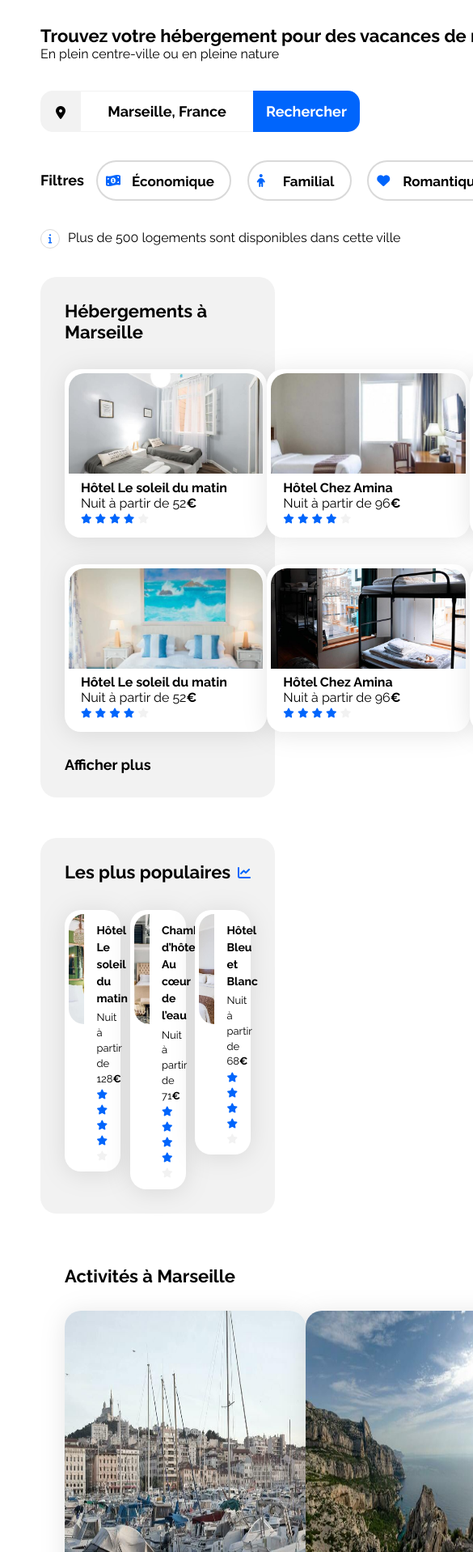
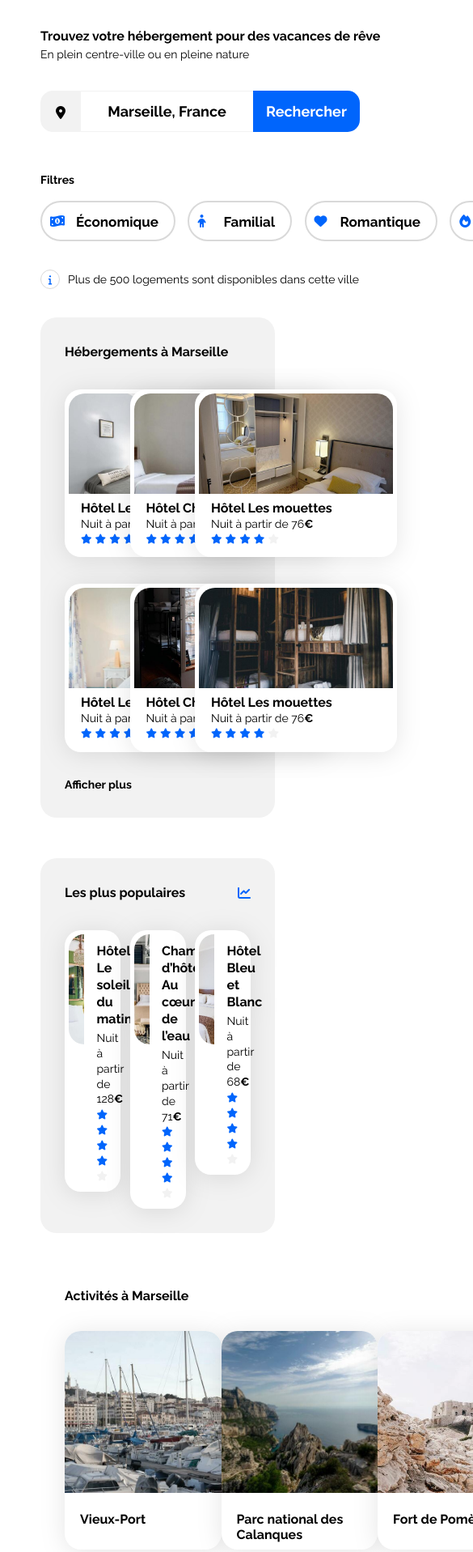
Before and after one commit to rxses-x/Openclassroom---COURSES, a plain HTML site: page CADET_SEBASTIEN_3_BOOKIE_030724/index.html in a window 390 px wide. Shown: the part 83-2000 px from the top of the page at 81% size, 585 px wide, since content can reach past the window. Drawn offline with Linux system fonts and the light colour scheme.

Commit message:
feat(p3): tablet integration

```diff
--- a/CADET_SEBASTIEN_3_BOOKIE_030724/css/style.css
+++ b/CADET_SEBASTIEN_3_BOOKIE_030724/css/style.css
@@ -68,6 +68,7 @@ header nav ul {
 }
 
 header a:hover {
+    color: var(--main-color);
     padding-top: 14px;
     border-top: var(--main-color) 2px solid;
 }
@@ -107,7 +108,7 @@ footer section {
     filter: drop-shadow(0px 3px 15px rgba(0, 0, 0, 0.1));
 }
 
-.card img {
+.card img, .activities-card img {
     object-fit: cover;
 }
 
@@ -128,8 +129,6 @@ footer section {
     display: flex;
     flex-direction: column;
     align-items: flex-start;
-    gap: 35px;
-    margin-bottom: 35px;
 }
 
 /****** Search bar ***********/
@@ -137,9 +136,9 @@ footer section {
     margin: 0;
     padding: 0;
     width: 377px;
-    flex-direction: row;
     margin-top: 35px;
     margin-bottom: 35px;
+    flex-direction: row;
 }
 
 .search-bar form {
@@ -175,6 +174,7 @@ footer section {
     background-color: var(--main-color);
     padding: 15px 16px 15px 16px;
     border-radius: 0px 15px 15px 0px;
+    cursor: pointer;
 }
 
 .search-bar input::placeholder {
@@ -187,20 +187,12 @@ footer section {
 
 /****** Search filter ***********/
 
-.search-filter-container {
-    padding: 0;
-    margin: 0;
-    display: flex;
-    flex-direction: row;
-    width: 750px;
-    height: 50px;
-    align-items: center;
-
+.search-bar, .search-filter-container {
+    /* margin-top: 35px; */
+    /* margin-bottom: 35px; */
 }
 
 .filter-buttons {
-    width: 100%;
-    height: 100%;
     display: flex;
     flex-direction: row;
     justify-content: space-between;
@@ -208,11 +200,7 @@ footer section {
 }
 
 .filter-buttons h3 {
-    font-size: 18px;
-    font-weight: 700;
-    line-height: 21.13px;
     text-align: center;
-
     display: flex;
     flex-direction: row;
     padding-top: 14.5px;
@@ -220,6 +208,7 @@ footer section {
 }
 
 .filter-buttons section {
+    height: 50px;
     display: flex;
     flex-direction: row;
     justify-content: space-between;
@@ -233,6 +222,7 @@ footer section {
     display: flex;
     flex-direction: row;
     justify-content: space-between;
+    gap: inherit;
 }
 
 .filter-button section {
@@ -261,9 +251,10 @@ footer section {
 .search-container-information {
     display: flex;
     flex-direction: row;
-    padding: 0;
-
+    /* padding: 0; */
     margin-top: 35px;
+    /* border: 2px dotted; */
+    /* margin-bottom: 35px; */
 }
 
 .information-content {
@@ -303,6 +294,7 @@ footer section {
 }
 
 .hebergements-cards {
+    width: 100%;
     display: flex;
     justify-content: space-between;
 }
@@ -317,7 +309,6 @@ footer section {
     display: flex;
     flex-direction: column;
     margin-top: 33px;
-    /* margin-bottom: 33px; */
 }
 
 .hebergements-cards img {
@@ -392,6 +383,8 @@ footer section {
 /****** Activities ***********/
 
 .activities {
+    display: flex;
+    flex-direction: column;
     width: 100%;
     padding: 30px
 }
@@ -411,7 +404,7 @@ footer section {
 }
 
 .activities-cards .activities-card {
-    width: 297.5px;
+    width: 297px;
     height: 439px;
     justify-content: space-between;
 }
@@ -468,11 +461,34 @@ footer section {
 /****** Media queries ***********/
 /* Medium devices (tablets, less/equal than 1024px) */
 @media (max-width: 1024px) {
+
+    h2 {
+        font-size: 16px;
+    }
+
+    h3 {
+        font-size: 14px;
+    }
+
+    p {
+        font-size: 14px;
+    }
+
+    .find-hebergements-container {
+        gap: 35px;
+        margin-bottom: 35px;
+    }
+
+    .filter-buttons {
+        display: flex;
+        flex-direction: column;
+        width: 668px;
+    }
     .hebergements-and-populaires {
         flex-direction: column;
     }
 
-    .hebergements {
+    .hebergements, .activities-cards {
         width: 100%;
     }
 
@@ -481,23 +497,30 @@ footer section {
         margin-top: 50px;
     }
 
-    .populaires-cards {
+    .populaires-cards, .hebergements-cards {
         display: flex;
         flex-direction: row;
         justify-content: space-between;
     }
 
-    .populaires-cards a {
+    .populaires-cards a, .hebergements-cards a {
         width: 30%;
     }
 
-    .populaires-cards .card-title {
-        font-size: 14px;
+    .activities-cards .activities-card {
+        width: 193.5px;
+        height: 270px;
     }
 
-    .populaires-cards .card-subtitle {
-        font-size: 13px;
+    .activities-card img {
+        width: 193.5px;
+        height: 200px;
     }
+
+    .footer-title {
+        font-size: 18px;
+    }
+
 }
 
 /* Small devices (phones, less than 768px) */
```
